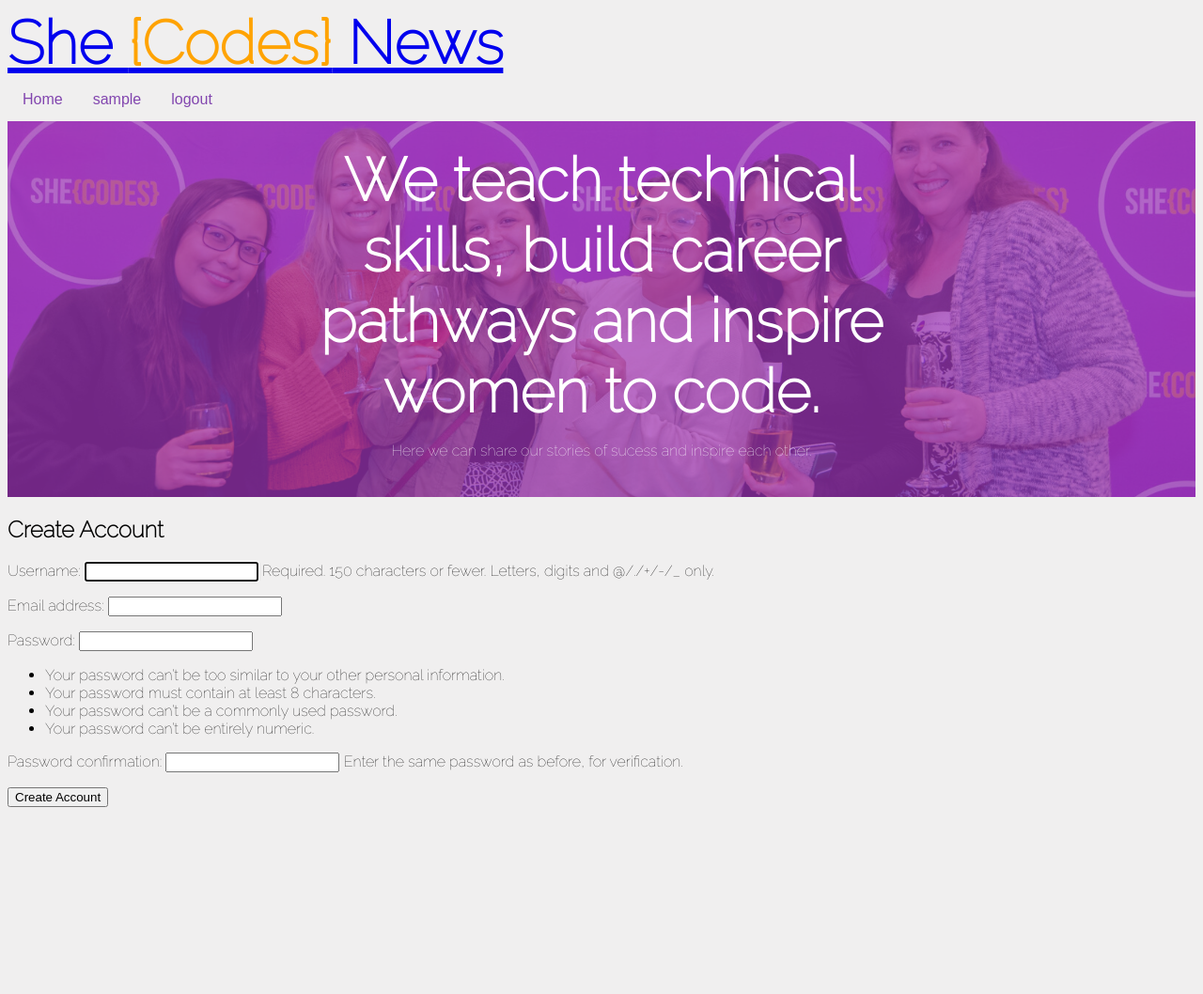
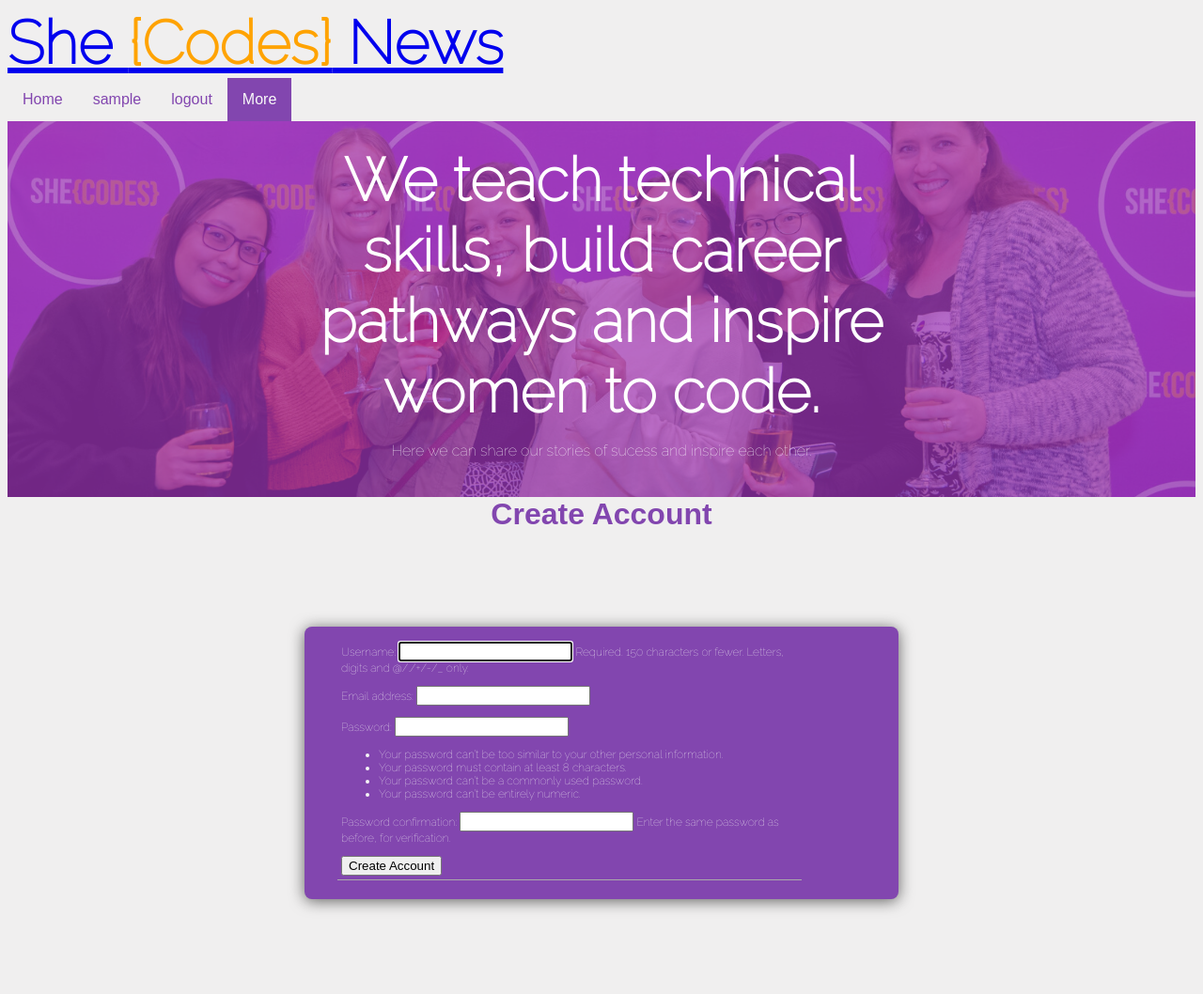
Before and after one commit to SheCodesAus/she-codes-django-news-project-tracyleerothery, a Django app: page /users/create-account in a window 1280 px wide. Shown: the whole page at 94% size. Before the commit the page ends 859 px from the top, so only its background shows below. Run offline with Django 4.2, Linux system fonts and the light colour scheme; the visitor is signed in with stand-in values (Sample User, id 1); parts of the project's set-up code (start-up, migrations or seed data) failed here and were passed over; some web fonts are replaced.

Commit message:
update_create_account_css

```diff
--- a/she_codes_news/news/static/news/styles.css
+++ b/she_codes_news/news/static/news/styles.css
@@ -66,7 +66,7 @@ header {
 .story_button1:hover {
     background-color: #ffffff;
     color: #8246af;
-    border: 2px solid orange;
+    border: 2px solid orange
   }
 
 
--- a/she_codes_news/static/styles.css
+++ b/she_codes_news/static/styles.css
@@ -108,6 +108,7 @@ h3 {
     overflow: hidden;
     /* background-color: #333; */
     font-family: Arial;
+
   }
 
   /* Links inside the navbar */
@@ -131,9 +132,9 @@ h3 {
     font-size: 16px;
     border: none;
     outline: none;
-    color: white;
+    color: #f9f9f9;
     padding: 14px 16px;
-    background-color: inherit;
+    background-color: #8246af;
     font-family: inherit; /* Important for vertical align on mobile phones */
     margin: 0; /* Important for vertical align on mobile phones */
   }
@@ -166,7 +167,7 @@ h3 {
 
   /* Add a grey background color to dropdown links on hover */
   .dropdown-content a:hover {
-    background-color: #ffff;
+    background-color: #8246af;
   }
 
   /* Show the dropdown menu on hover */
--- a/she_codes_news/templates/nav.html
+++ b/she_codes_news/templates/nav.html
@@ -4,9 +4,21 @@
     {% if request.user.is_authenticated %}
         <a href="{% url 'users:profile' pk=request.user.id %}">{{ user.username}}</a>
         <a href="{% url 'logout' %}">logout</a>
+        <div class="dropdown">
+            <button class="dropbtn" onclick="myFunction()">More
+                <i class="fa fa-caret-down"></i>
+              </button>
+            <div class="dropdown-content" id="myDropdown">
+                <a href="{% url 'news:category' 'Events' %}">Events</a>
+                <a href="{% url 'news:category' 'Technology' %}">Technology</a>
+                <a href="{% url 'news:category' 'Announcements' %}">Announcements</a>
+                <a href="{% url 'news:category' 'She Codes Plus' %}">She Codes Plus</a>
+            </div>
+            </div>
     {% else %}
         <a href="{% url 'login' %}">login</a>
         <a href="{% url 'users:createAccount' %}">Create Aaccount</a>
     {% endif %}
 
+
 </nav>
--- a/she_codes_news/users/templates/users/createAccount.html
+++ b/she_codes_news/users/templates/users/createAccount.html
@@ -1,12 +1,12 @@
 {% extends 'base.html' %}
 
+{% block content %}
+<h2 class="form-header">Create Account</h2>
+<section class="form-section">
 
-
-{% block content %}
-<h2>Create Account</h2>
-<form method="POST">
+<form class="form-item" method="POST">
     {% csrf_token %}
     {{ form.as_p }}
-    <button type="submit">Create Account</button>
+    <button class="form-button" type="submit">Create Account</button>
 </form>
 {% endblock content %}
```
Also changed, not shown: she_codes_news/users/templates/registration/login.html (+6 -5 lines).
